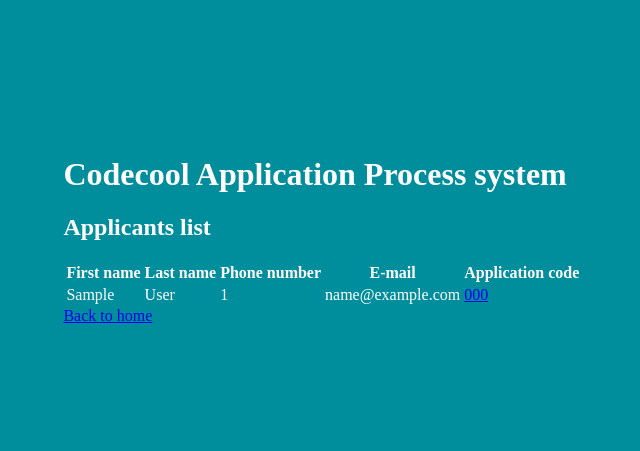
After one commit to CodecoolGlobal/application-process-python-paulrobert99, a Flask app: page /application in a window 1280 px wide. The commit adds this page. Shown: the top 451 px of the page, without its empty margins (71-711 px from the left). Run offline with Flask 2, Linux system fonts and the light colour scheme; a database or web service that is not in the repository returns one stand-in record (values such as "Sample title"); some libraries are stand-ins or nearby versions.

Commit message:
some function added

```diff
--- a/data_manager.py
+++ b/data_manager.py
@@ -21,6 +21,65 @@ def get_mentors_by_last_name(cursor: RealDictCursor, last_name: str) -> list:
     query = """
         SELECT first_name, last_name, city
         FROM mentor
-        ORDER BY first_name"""
+        WHERE lower(last_name) = lower(%(last_name)s)"""
+    value = {'last_name': last_name}
+    cursor.execute(query, value)
+    return cursor.fetchall()
+
+
+@database_common.connection_handler
+def get_city(cursor: RealDictCursor, city) -> list:
+    query = """
+        SELECT first_name, last_name, city
+        FROM mentor
+        WHERE city = (%(city)s);"""
+    value = {'city': city}
+    cursor.execute(query, value)
+    return cursor.fetchall()
+
+
+@database_common.connection_handler
+def get_applicant_data_by_name(cursor: RealDictCursor, first_name, last_name) -> list:
+    query = """
+        SELECT first_name, last_name, phone_number
+        FROM applicant
+        WHERE lower(first_name) = lower(%(first_name)s) OR lower(last_name) = lower(%(last_name)s)"""
+    value = {'first_name': first_name, 'last_name': last_name}
+    cursor.execute(query, value)
+    return cursor.fetchall()
+
+
+@database_common.connection_handler
+def get_applicant_data_by_email(cursor: RealDictCursor, email) -> list:
+    email = f"%{email}%"
+    query = """
+        SELECT first_name, last_name, phone_number
+        FROM applicant
+        WHERE email LIKE (%(email)s);"""
+    value_email = {'email': email}
+    cursor.execute(query, value_email)
+    return cursor.fetchall()
+
+
+@database_common.connection_handler
+def get_applicants(cursor: RealDictCursor) -> list:
+    query = """
+        SELECT first_name, last_name, phone_number, email, application_code
+        FROM applicant"""
     cursor.execute(query)
     return cursor.fetchall()
+
+
+@database_common.connection_handler
+def update_phone_number(cursor: RealDictCursor, phone_number: str, application_code: str) -> list:
+    cursor.execute("""UPDATE applicant SET phone_number = %s  WHERE application_code = %s""",
+                   (phone_number, application_code))
+
+
+@database_common.connection_handler
+def adding_new_applicant(cursor, first_name, last_name, phone_number, email, application_code) -> list:
+    query = f"""
+            INSERT INTO applicant (first_name, last_name, phone_number, email, application_code)
+            VALUES('{first_name}', '{last_name}', '{phone_number}', '{email}', '{application_code}');
+            """
+    cursor.execute(query)
--- a/database_common.py
+++ b/database_common.py
@@ -7,8 +7,11 @@ import psycopg2.extras
 
 
 def get_connection_string():
-    # setup connection string
-    # to do this, please define these environment variables first
+    os.environ['PSQL_USER_NAME'] = 'postgres'
+    os.environ['PSQL_PASSWORD'] = '000000'
+    os.environ['PSQL_HOST'] = 'localhost'
+    os.environ['PSQL_DB_NAME'] = 'application_process'
+
     user_name = os.environ.get('PSQL_USER_NAME')
     password = os.environ.get('PSQL_PASSWORD')
     host = os.environ.get('PSQL_HOST')
@@ -25,7 +28,8 @@ def get_connection_string():
             database_name=database_name
         )
     else:
-        raise KeyError('Some necessary environment variable(s) are not defined')
+        raise KeyError(
+            'Some necessary environment variable(s) are not defined')
 
 
 def open_database():
@@ -43,7 +47,8 @@ def connection_handler(function):
     def wrapper(*args, **kwargs):
         connection = open_database()
         # we set the cursor_factory parameter to return with a RealDictCursor cursor (cursor which provide dictionaries)
-        dict_cur = connection.cursor(cursor_factory=psycopg2.extras.RealDictCursor)
+        dict_cur = connection.cursor(
+            cursor_factory=psycopg2.extras.RealDictCursor)
         ret_value = function(dict_cur, *args, **kwargs)
         dict_cur.close()
         connection.close()
--- a/main.py
+++ b/main.py
@@ -5,7 +5,7 @@ import data_manager
 app = Flask(__name__)
 
 
-@app.route('/')
+@app.route('/', methods=["GET", "POST"])
 def index():
     return render_template('index.html')
 
@@ -13,15 +13,70 @@ def index():
 @app.route('/mentors')
 def mentors_list():
     mentor_name = request.args.get('mentor-last-name')
-
+    city_name = request.args.get('city-name')
     if mentor_name:
         mentor_details = data_manager.get_mentors_by_last_name(mentor_name)
+    elif city_name:
+        mentor_details = data_manager.get_city(city_name)
     else:
         mentor_details = data_manager.get_mentors()
 
     # We get back a list of dictionaries from the data_manager (for details check 'data_manager.py')
 
-    return render_template('mentors.html', mentors=mentor_details)
+    return render_template('mentors.html', mentors=mentor_details, cities=mentor_details)
+
+
+@app.route('/applicant-phone')
+def search_applicant():
+    applicant_first_name = request.args.get('applicant-name')
+    applicant_last_name = request.args.get('applicant-name')
+    email_ending = request.args.get('e-mail_ending')
+
+    if applicant_first_name or applicant_last_name:
+        applicant_details = data_manager.get_applicant_data_by_name(
+            applicant_first_name, applicant_last_name)
+
+    if email_ending:
+        applicant_details = data_manager.get_applicant_data_by_email(
+            email_ending)
+
+    return render_template('index.html', applicants=applicant_details)
+
+
+@app.route("/application", methods=["GET", "POST"])
+def applicants_list():
+    if request.method == "GET":
+        applicants_detail = data_manager.get_applicants()
+        return render_template("applicants.html", applicants=applicants_detail)
+    else:
+        application_code = request.form["code"]
+        phone_number = request.form.get("phone_number")
+        data_manager.update_phone_number(phone_number, application_code)
+        return redirect("/")
+
+
+@app.route("/application/<application_code>", methods=["GET", "POST"])
+def update_application(application_code):
+    applicants_detail = data_manager.get_applicants()
+    if request.method == "POST":
+        phone_number = request.form.get("phone_number")
+        data_manager.update_phone_number(phone_number, application_code)
+        return redirect("/")
+    return render_template("applicant_update.html", applicants=applicants_detail, code=application_code)
+
+
+@app.route('/applicants/add_applicants', methods=["GET", "POST"])
+def add_applicants():
+    if request.method == "POST":
+        first_name = request.form.get("fn")
+        last_name = request.form.get("ln")
+        phone_number = request.form.get("pn")
+        email = request.form.get("em")
+        application_code = request.form.get("ac")
+        data_manager.adding_new_applicant(
+            first_name, last_name, phone_number, email, application_code)
+        return redirect('/application')
+    return render_template('add_applicants.html')
 
 
 if __name__ == '__main__':
--- /dev/null
+++ b/templates/applicants.html
@@ -0,0 +1,33 @@
+{% extends "layout.html" %}
+
+{% block page_title %}
+    Applicants list
+{% endblock %}
+
+{% block content %}
+    <div>
+        <table>
+            <tr>
+                <th>First name</th>
+                <th>Last name</th>
+                <th>Phone number</th>
+                <th>E-mail</th>
+                <th>Application code</th>
+            </tr>
+            {% for r in applicants %}
+                <tr>
+                    <td>{{ r['first_name'] }} </td>
+                    <td>{{ r['last_name'] }}</td>
+                    <td>{{ r['phone_number'] }}</td>
+                    <td>{{ r['email'] }}</td>
+                    <td><a href=/application/{{ r['application_code'] }}>{{ r['application_code'] }}</a>
+</td>
+
+                </tr>
+            {% endfor %}
+        </table>
+    </div>
+
+
+    {% include 'footer.html' %}
+{% endblock %}
--- a/templates/footer.html
+++ b/templates/footer.html
@@ -1,3 +1,3 @@
 <footer>
-    <a href="{{ url_for('index') }}">Back to home</a>
+    <a href="{{ url_for('index') }}">Back to home</a><br>
 </footer>
```
Also changed, not shown: templates/add_applicants.html (added, +26 -0 lines), templates/applicant_update.html (added, +23 -0 lines), templates/index.html (+26 -1 lines), templates/mentors.html (+17 -0 lines).
